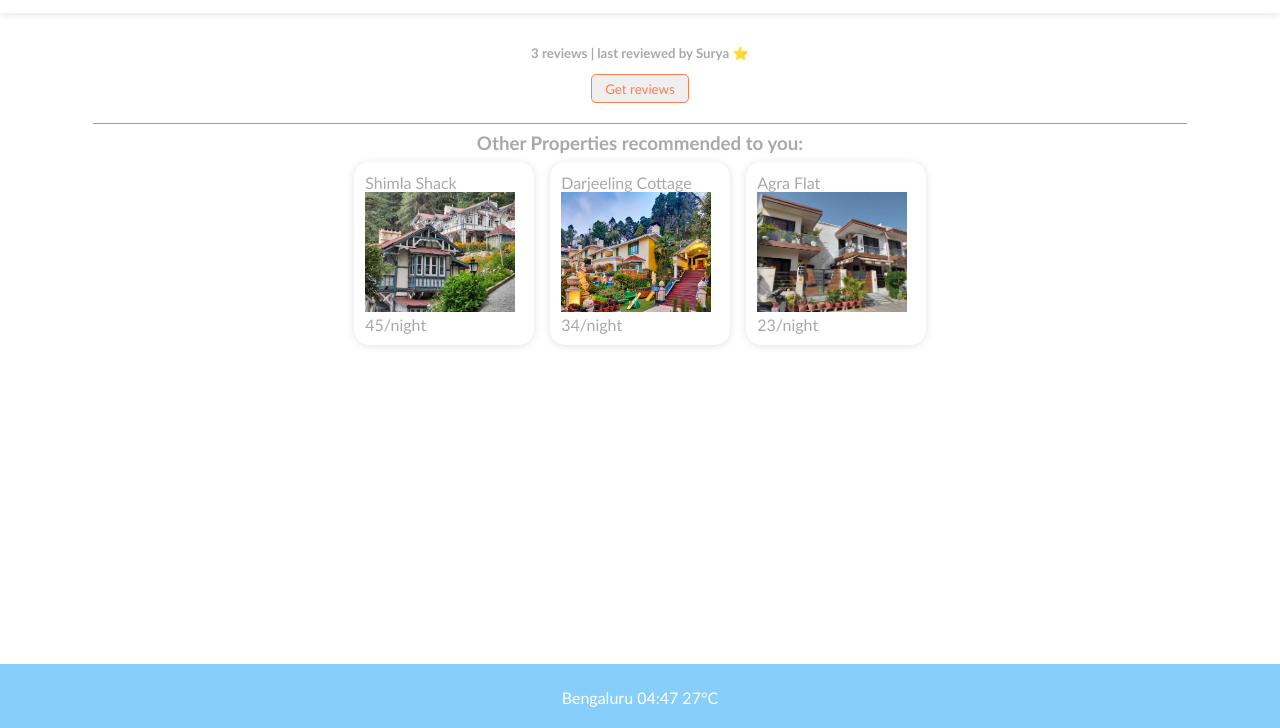
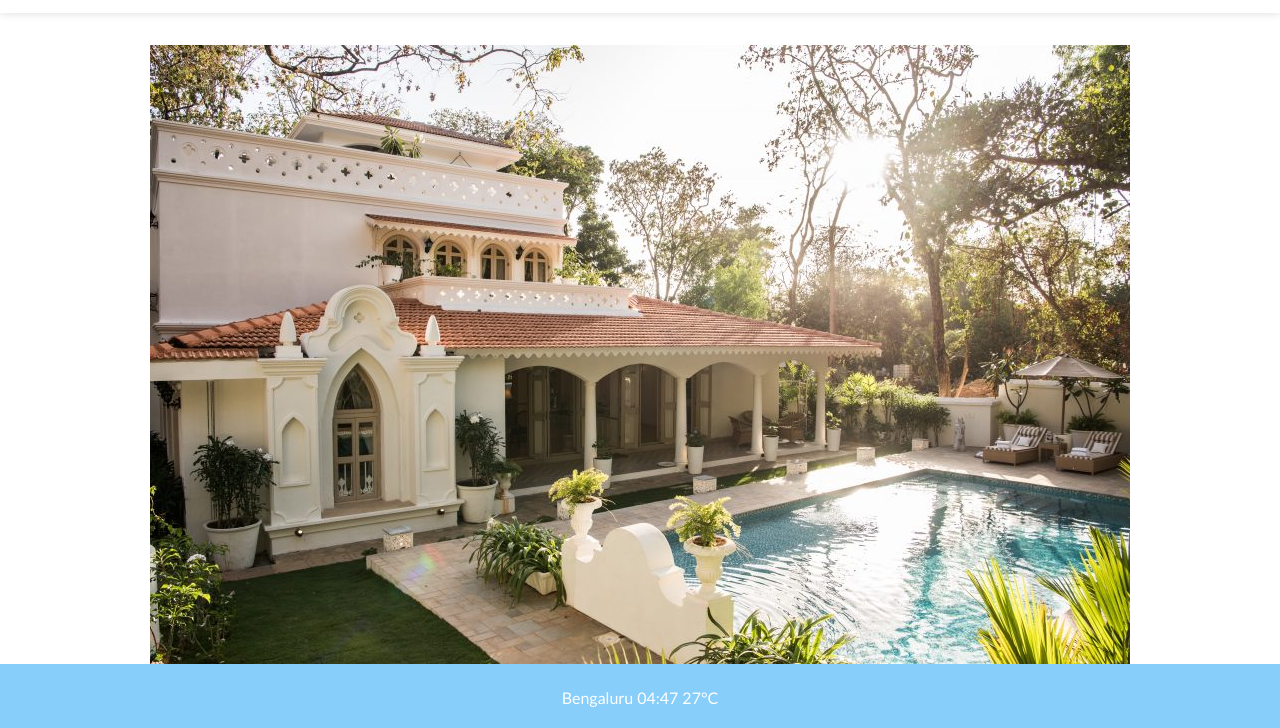
Before and after one commit to Shivam-Sharma-1/Property-Finder, a website with bundled scripts: page index.html in a window 1280 px wide. Shown: the part 69-797 px from the top of the page. Built offline with nearby package versions, Linux system fonts and the light colour scheme.

Commit message:
feat: add main property

```diff
--- a/index.html
+++ b/index.html
@@ -16,6 +16,7 @@
         </h3>
     </nav>
     <div class="container">
+        <div class="main-image"></div>
         <h5 id="reviews"></h5>
         <button>Get reviews</button>
         <div class="reviews"></div>
--- a/index.js
+++ b/index.js
@@ -5,6 +5,7 @@ const footer = document.querySelector('footer');
 const container = document.querySelector('.container');
 const reviewContainer = document.querySelector('.reviews');
 const button = document.querySelector('button');
+const mainImageContainer = document.querySelector('.main-image');
 let isLoggedIn;
 const reviews = [
     {
@@ -110,6 +111,22 @@ function addReviews(array) {
         container.removeChild(button);
     }
 }
+class MainProperty {
+    constructor(src, title, reviews) {
+        this.src = src;
+        this.title = title;
+        this.reviews = reviews;
+    }
+}
+let yourMainProperty = new MainProperty('images/goa-property.jpg', 'Anjuna', [{
+        name: 'Hemanth',
+        stars: 5,
+        loyaltyUser: LoyaltyUser.GOLD_USER,
+        date: '12-04-2023'
+    }]);
+const image = document.createElement('img');
+image.setAttribute('src', yourMainProperty.src);
+mainImageContainer.appendChild(image);
 let date = new Date().toJSON();
 let time = date.slice(11, 16);
 let currentLocation = ['Bengaluru', time, 27];
```
Also changed, not shown: index.ts (+26 -0 lines), images/goa-property.jpg (added).
